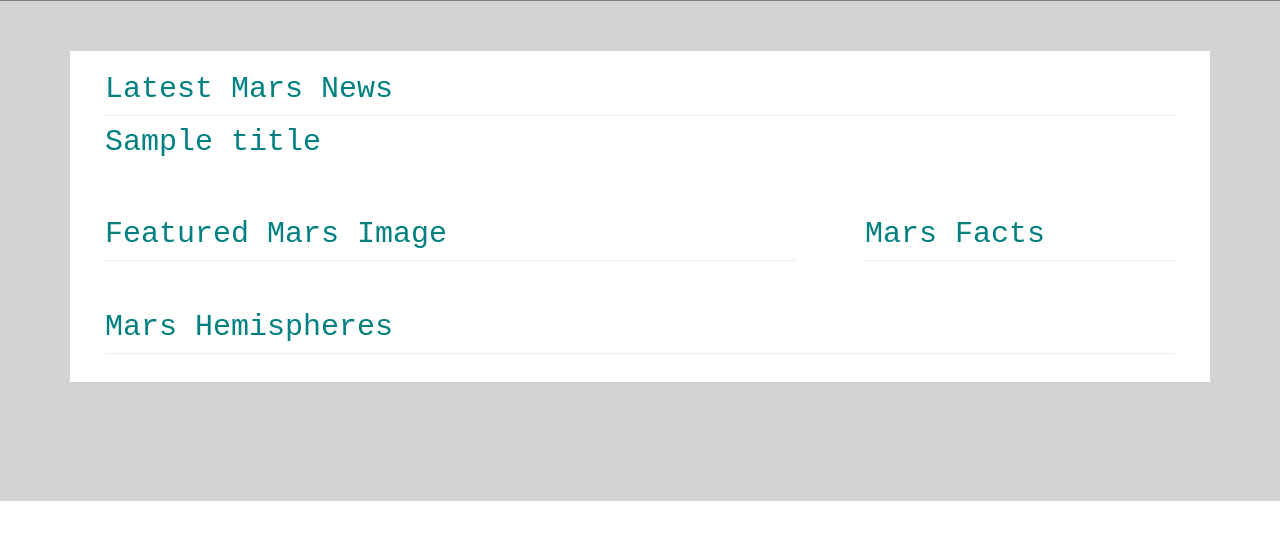
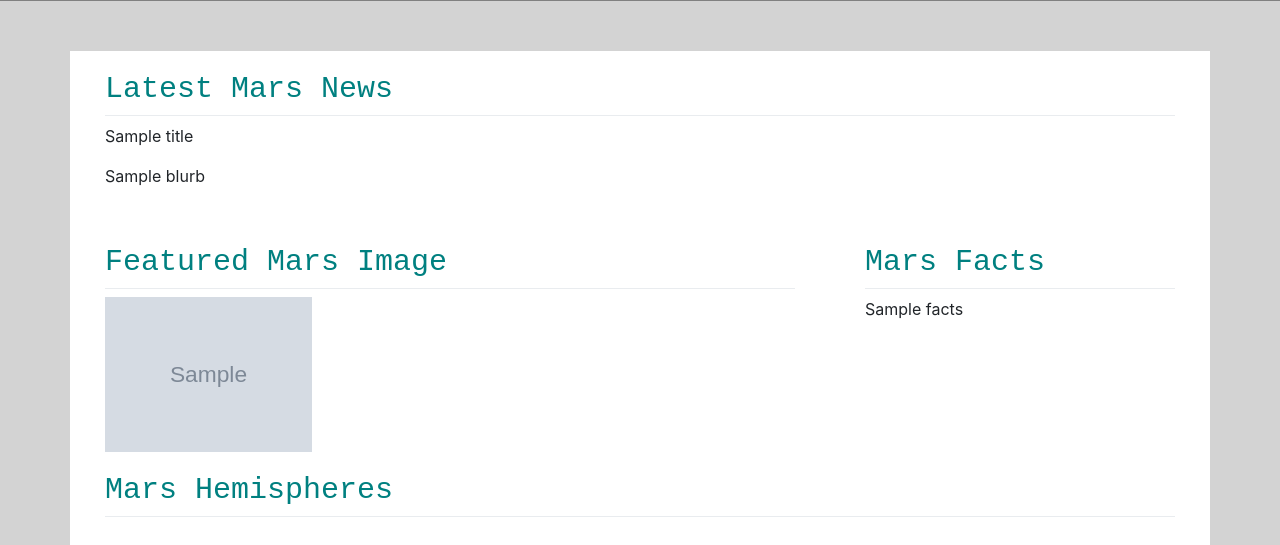
Before and after one commit to sydnipierce/web-scraping-challenge, a Flask app: page / in a window 1280 px wide. Shown: the part 299-844 px from the top of the page. Before the commit the page ends 800 px from the top, so only its background shows below. Run offline with Flask 2, Linux system fonts and the light colour scheme; grey boxes marked "Sample" are stand-in pictures; a database or web service that is not in the repository returns one stand-in record (values such as "Sample title"); some libraries are stand-ins or nearby versions.

Commit message:
Rendered all except table, hemis

```diff
--- a/Missions_to_Mars/app.py
+++ b/Missions_to_Mars/app.py
@@ -32,7 +32,7 @@ def index():
 
     hemi_images = data[0]["Hemisphere Images"][0]
 
-    return render_template('index.html', news_title=news_title)
+    return render_template('index.html', news_title=news_title, news_blurb=news_blurb, feat_image=feat_image, facts_table=facts_table)
 
 if __name__ == "__main__":
     app.run(debug=True)
--- a/Missions_to_Mars/templates/index.html
+++ b/Missions_to_Mars/templates/index.html
@@ -27,7 +27,7 @@
                     <h1>Latest Mars News</h1>
                     <div class="dropdown-divider"></div>
                     <div id="mars-news">
-                        <h1>{{ news_title }}</h1>
+                        <p>{{ news_title }}</p>
                         <p>{{ news_blurb }}</p>
                     </div>
                 </div>
@@ -38,14 +38,14 @@
             <div class="box skyblue">
                 <h1>Featured Mars Image</h1>
                 <div class="dropdown-divider"></div>
-                <img class="float img-fluid" id="latest-photo" src="">
+                <img class="float img-fluid" id="latest-photo" src="{{ feat_image }}">
             </div>
           </div>
           <div class="col-sm-12 col-md-4">
             <div class="box skyblue">
                 <h1>Mars Facts</h1>
                 <div class="dropdown-divider"></div>
-
+                <div>{{ facts_table }}</div>
             </div>
           </div>
         </div>
@@ -54,7 +54,9 @@
                 <div class="box">
                     <h1>Mars Hemispheres</h1>
                     <div class="dropdown-divider"></div>
-                    <div id="mars-hemispheres"></div>
+                    <div id="mars-hemispheres">
+
+                    </div>
                 </div>
             </div>
         </div>
```
